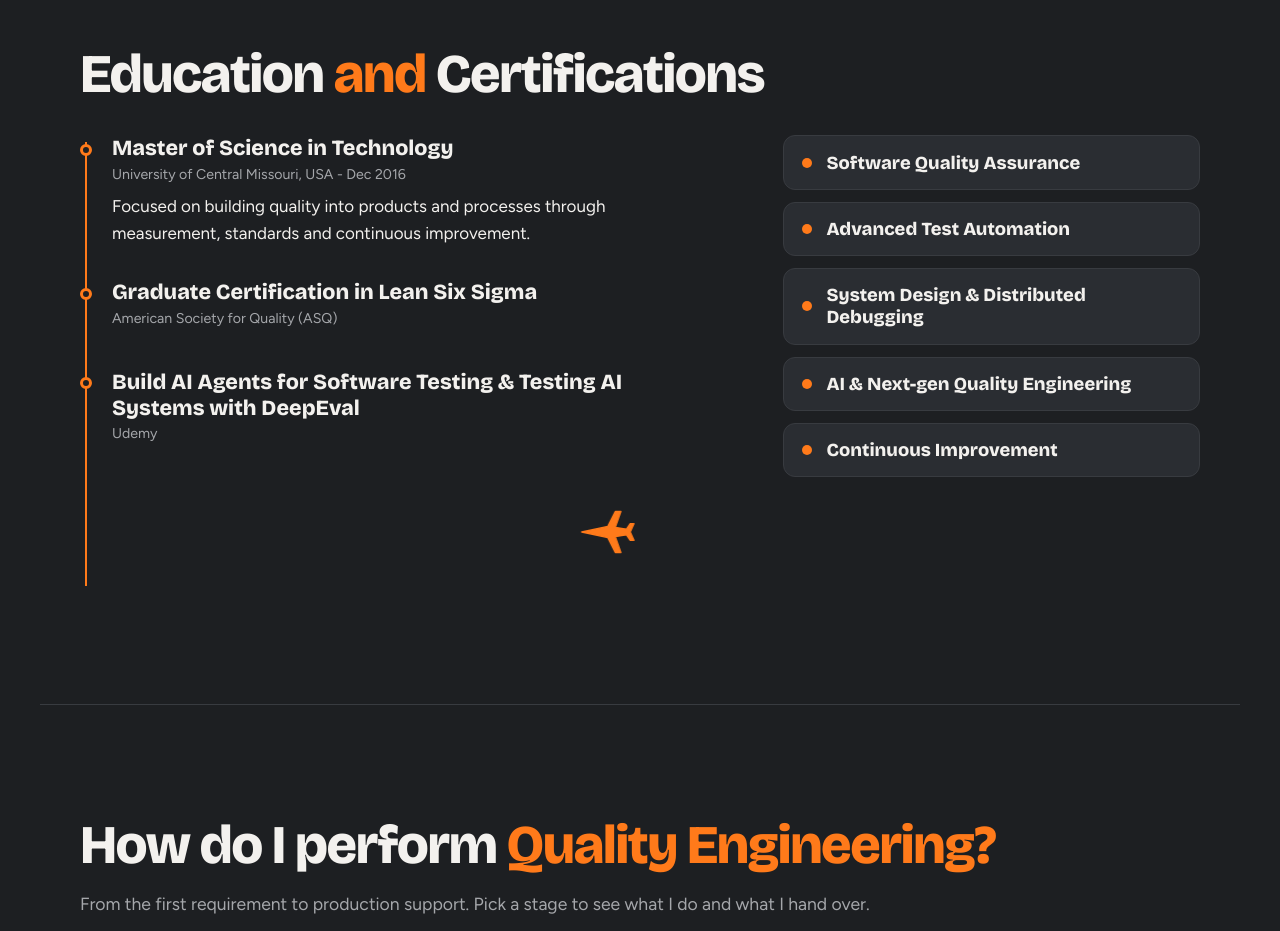
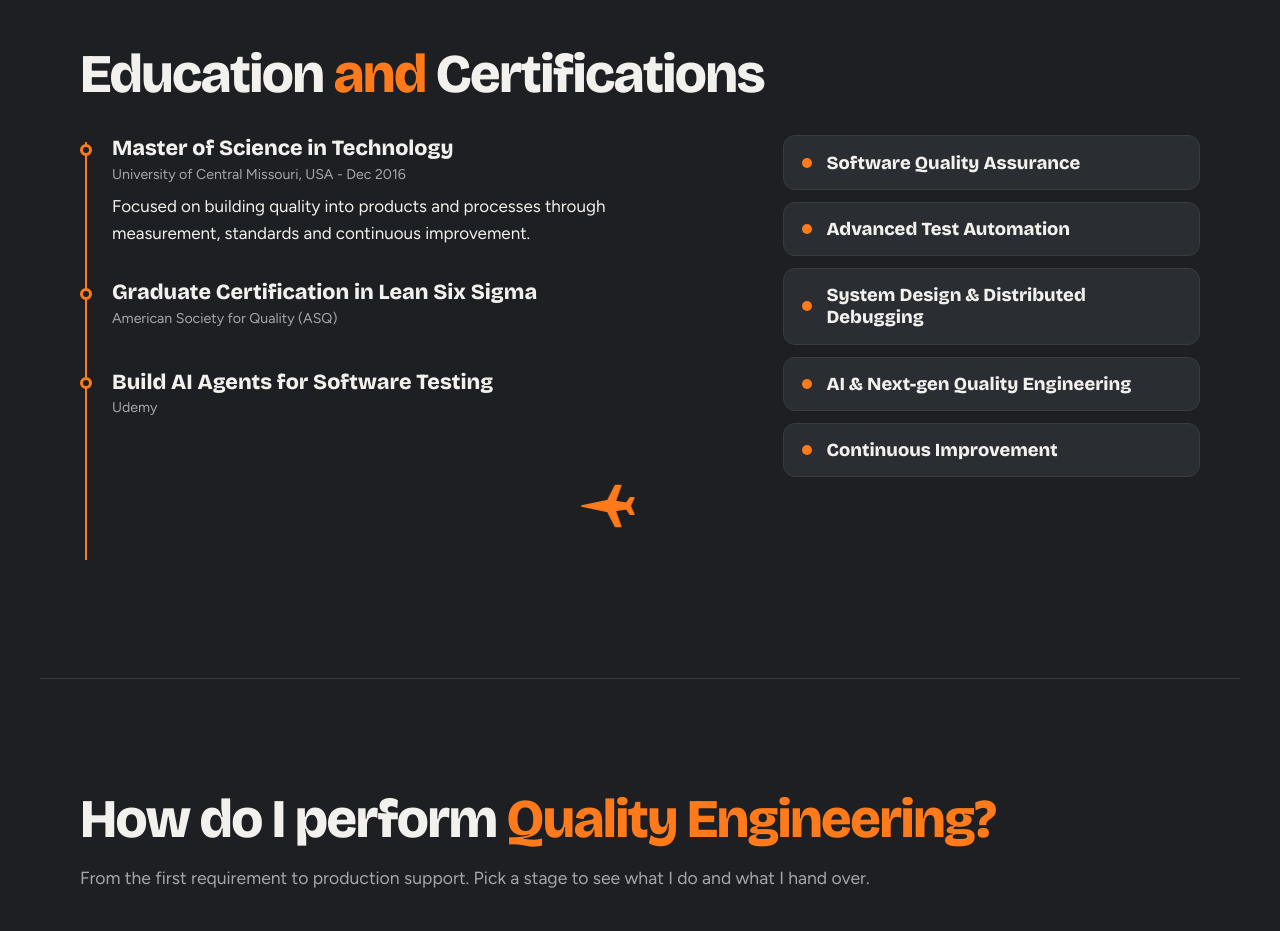
Before and after one commit to nirmalthanga-qa/nirmal-thanga, a React (Vite) app: page / in a window 1280 px wide. Shown: the part 2960-3891 px from the top of the page. Built offline with nearby package versions, Linux system fonts and the light colour scheme.

Commit message:
certification

```diff
--- a/src/data/education.ts
+++ b/src/data/education.ts
@@ -25,8 +25,7 @@ export const education: readonly EducationItem[] = [
     meta: "American Society for Quality (ASQ)",
   },
   {
-    title:
-      "Build AI Agents for Software Testing & Testing AI Systems with DeepEval",
+    title: "Build AI Agents for Software Testing",
     meta: "Udemy",
   },
 ];
```
Also changed, not shown: 4 other files (tests, documents, lock files or other folders).
